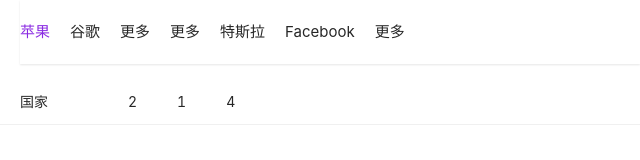
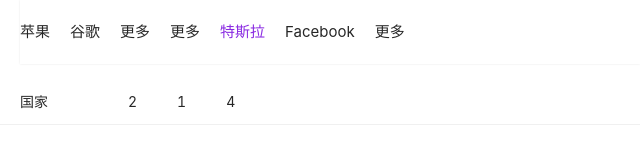
Before and after one commit to bearxsh/react-ts-learn-3, a React (Create React App) app: page / in a window 1280 px wide. Shown: the top 160 px of the page, without its empty margins (0-640 px from the left). Built offline with nearby package versions, Linux system fonts and the light colour scheme.

Commit message:
'update'

```diff
--- a/src/component/BearMenu/BearMenu.tsx
+++ b/src/component/BearMenu/BearMenu.tsx
@@ -1,29 +1,30 @@
 import React, {useState} from "react";
 import './index.css';
 import classNames from "classnames";
-import BearMenuContext from "./BearMenuContext";
+import BearMenuContext, {BearMenuContextProps} from "./BearMenuContext";
+
 
 interface BearMenuProps {
     children?: React.ReactNode;
 }
 
 function BearMenu(props: BearMenuProps) {
-    console.log("渲染");
     const [selectedItem, setSelectedItem] = useState("tesla");
+    const handleClick = (id: string) => {
+        console.log(id + " 被点击了！");
+        setSelectedItem(id);
+    };
     const classes = classNames({
         "menu-wrap": true
     });
-    function handleClick(e: any) {
-        console.log(e.target);
-    }
-    console.log(props.children);
-    setInterval(() => {
-        setSelectedItem("apple");
-    }, 3000);
+    const provider: BearMenuContextProps = {
+        "selectedItem": selectedItem,
+        "handleClick": handleClick
+    };
     const {children} = props;
-    return (<ul className={classes} onClick={handleClick}>
-        {/*如果要让子组件能够监听到Provider中value的变化，则value必须是state，不能是普通变量*/}
-        <BearMenuContext.Provider value={{selectedItem}}>
+    return (<ul className={classes}>
+        {/*如果要让子组件能够监听到Provider中value某个数据A的变化，则value中的数据A必须是state，不能是普通变量*/}
+        <BearMenuContext.Provider value={provider}>
             {children}
         </BearMenuContext.Provider>
     </ul>)
--- a/src/component/BearMenu/BearMenuContext.tsx
+++ b/src/component/BearMenu/BearMenuContext.tsx
@@ -1,9 +1,15 @@
 import React from "react";
 
-interface BearMenuContextProps {
+export interface BearMenuContextProps {
     selectedItem: string;
+    handleClick: (id: string) => void;
 }
 
-const BearMenuContext = React.createContext<BearMenuContextProps>({selectedItem: "2"});
+const defaultContextProps: BearMenuContextProps = {
+    selectedItem: "tesla",
+    handleClick: (id: string) => {console.log(id + "is clicked!");}
+};
+
+const BearMenuContext = React.createContext<BearMenuContextProps>(defaultContextProps);
 
 export default BearMenuContext;
--- a/src/component/BearMenu/BearMenuItem.tsx
+++ b/src/component/BearMenu/BearMenuItem.tsx
@@ -9,13 +9,14 @@
 }
 
 function BearMenuItem(props: BearMenuItemProps) {
-    //console.log(props.id);
     const context = useContext(BearMenuContext);
-    console.log(context);
     const classes = classNames({
         "active": context.selectedItem === props.id
     });
-    return <li className={classes}>{props.children}</li>
+    const handleClick = () => {
+        context.handleClick(props.id);
+    };
+    return <li className={classes} onClick={handleClick}>{props.children}</li>
 }
 
 export default BearMenuItem;
--- a/src/component/BearMenu/index.css
+++ b/src/component/BearMenu/index.css
@@ -5,7 +5,7 @@
     height: 64px;
     font-size: 15px;
     align-items: center;
-    box-shadow: 0 1px 2px 0 rgba(0,0,0,0.1);
+    box-shadow: 0 0 2px 0 rgba(0,0,0,0.1);
 }
 
 .menu-wrap li {
```
